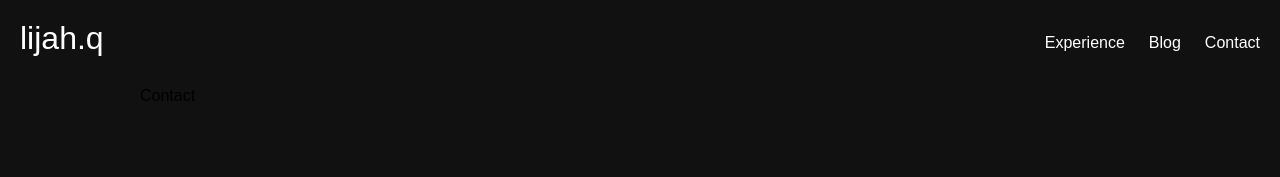
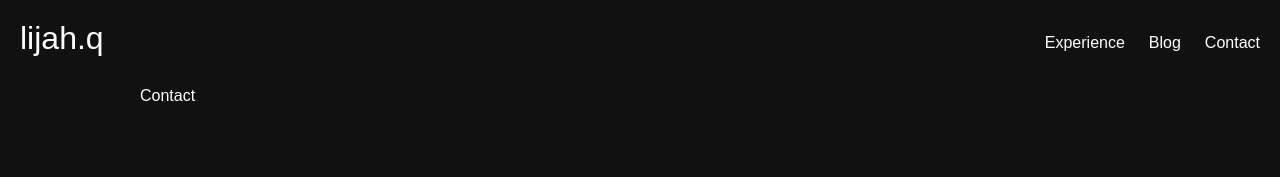
Before and after one commit to lijahq/personal-website, a React (Create React App) app: page /contact in a window 1280 px wide. Shown: the top 177 px of the page. Built offline with nearby package versions, Linux system fonts and the light colour scheme; a web font is replaced by a local one.

Commit message:
Updated the router to build correctly. Finished boilerplate for other pages

```diff
--- a/src/App.js
+++ b/src/App.js
@@ -1,5 +1,5 @@
 import Home from "./pages/Home.js";
-import Resume from "./pages/Resume.js";
+import Resume from "./pages/Experience.js";
 import Contact from "./pages/Contact";
 import Blog from "./pages/Blog";
 import "./App.css";
@@ -13,9 +13,9 @@ function App() {
       <div className="hello">
         <Routes>
           <Route path="/" element={<Home />} />
-          <Route path="/resume" element={<Resume />} />
-          <Route path="/Contact" element={<Contact />} />
-          <Route path="/Blog" element={<Blog />} />
+          <Route path="/experience" element={<Resume />} />
+          <Route path="/contact" element={<Contact />} />
+          <Route path="/blog" element={<Blog />} />
         </Routes>
       </div>
     </>
--- a/src/components/Navbar.js
+++ b/src/components/Navbar.js
@@ -1,20 +1,21 @@
 import navbarStyles from "./Navbar.module.css";
+import { Link } from "react-router-dom";
 
 export default function Navbar() {
   return (
     <nav className={navbarStyles.nav}>
-      <a href="/" className={navbarStyles["site-title"]}>
+      <Link to="/" className={navbarStyles["site-title"]}>
         lijah.q
-      </a>
+      </Link>
       <ul>
         <li>
-          <a href="/resume">Experience</a>
+          <Link to="/experience">Experience</Link>
         </li>
         <li>
-          <a href="/blog">Blog</a>
+          <Link to="/blog">Blog</Link>
         </li>
         <li>
-          <a href="/contact">Contact</a>
+          <Link to="/contact">Contact</Link>
         </li>
       </ul>
     </nav>
--- a/src/pages/Blog.js
+++ b/src/pages/Blog.js
@@ -1,7 +1,9 @@
+import blogStyles from "./Blog.module.css";
+
 function Blog() {
   return (
     <>
-      <div>Blog</div>
+      <div className={blogStyles.test}>Blog</div>
     </>
   );
 }
--- /dev/null
+++ b/src/pages/Blog.module.css
@@ -0,0 +1,3 @@
+.test {
+  color: white;
+}
--- a/src/pages/Contact.js
+++ b/src/pages/Contact.js
@@ -1,7 +1,9 @@
+import contactStyles from "./Blog.module.css";
+
 function Contact() {
   return (
     <>
-      <div>Contact</div>
+      <div className={contactStyles.test}>Contact</div>
     </>
   );
 }
--- /dev/null
+++ b/src/pages/Contact.module.css
@@ -0,0 +1,3 @@
+.test {
+  color: white;
+}
--- /dev/null
+++ b/src/pages/Experience.js
@@ -0,0 +1,11 @@
+import experienceStyles from "./Blog.module.css";
+
+function experience() {
+  return (
+    <>
+      <div className={experienceStyles.test}>Experience</div>
+    </>
+  );
+}
+
+export default experience;
--- /dev/null
+++ b/src/pages/Experience.module.css
@@ -0,0 +1,3 @@
+.test {
+  color: white;
+}
--- a/src/pages/Home.js
+++ b/src/pages/Home.js
@@ -1,6 +1,7 @@
 import photo from "./noir.jpg";
 import gif from "./trombone.gif";
 import homeStyles from "./Home.module.css";
+import { Link } from "react-router-dom";
 
 function Home() {
   return (
@@ -30,12 +31,12 @@ function Home() {
       <div className={homeStyles.body}>
         <p>
           You can find my professional and maybe not-so professional developer
-          experiences under the <a href="/experiences">experiences</a> tab.
+          experiences under the <Link to="/experience">experience</Link> tab.
         </p>
         <p>
           I'm also passionate about music production and audio engineering. I'm
-          sharing my experiences and music under the <a href="/blog">blog</a>{" "}
-          tab.
+          sharing my experiences and music under the{" "}
+          <Link to="/blog">blog</Link> tab.
         </p>
       </div>
       <div className={homeStyles.body}>
--- a/src/pages/Resume.js
+++ /dev/null
@@ -1,9 +0,0 @@
-function Resume() {
-  return (
-    <>
-      <div>Resume</div>
-    </>
-  );
-}
-
-export default Resume;
```
